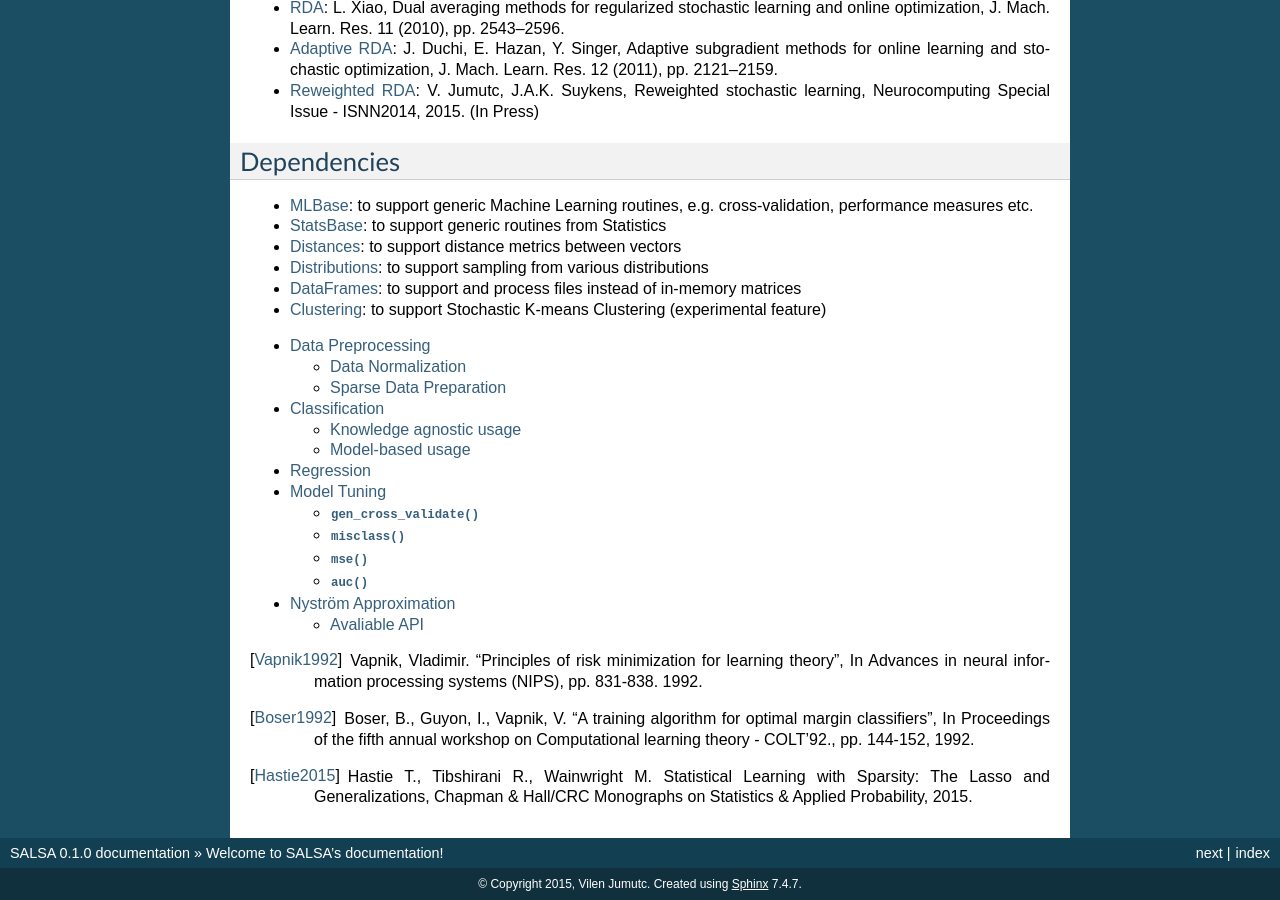
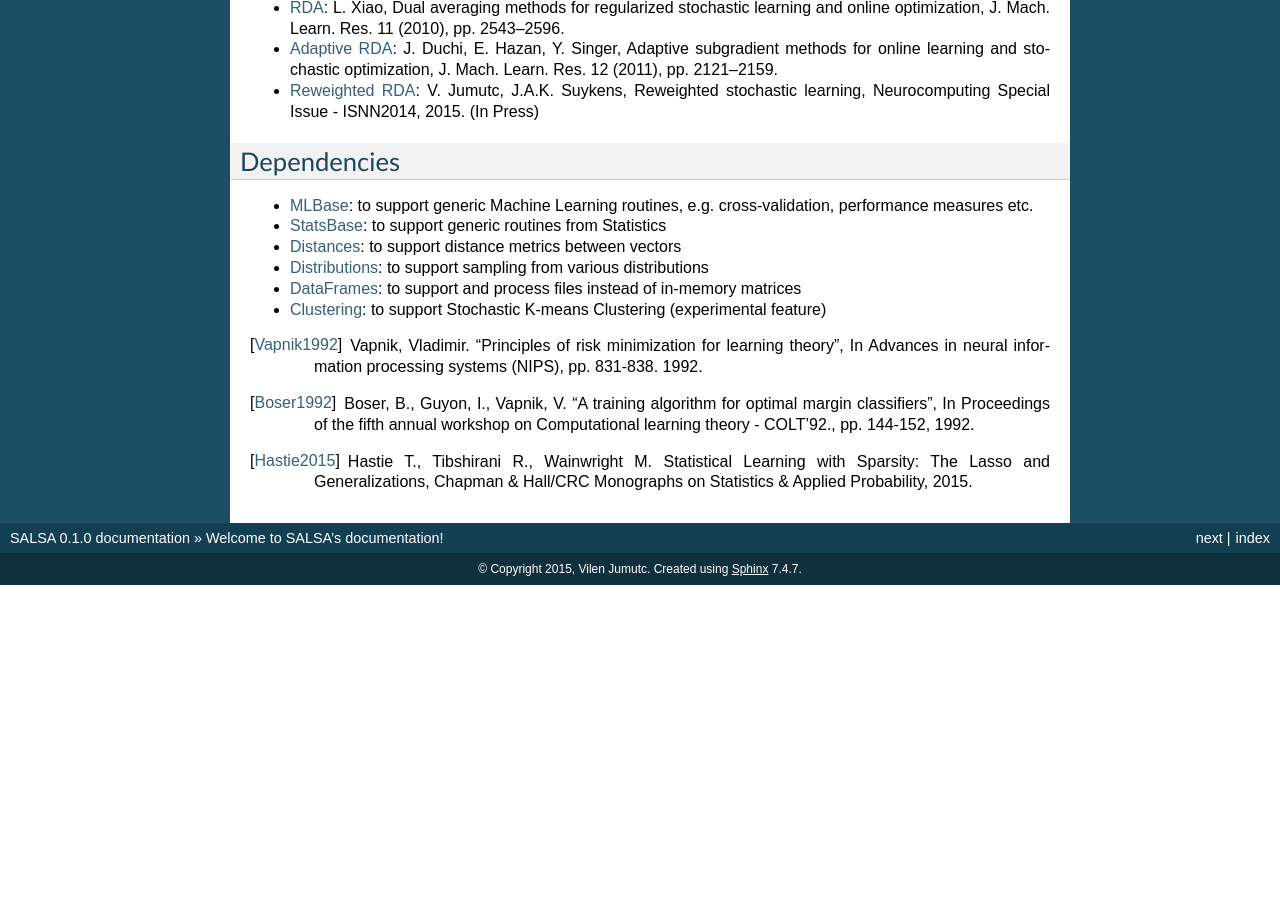
Before and after one commit to jumutc/SALSA.jl, a Sphinx documentation site: the page built from docs/source/index.rst, in a window 1280 px wide and 900 px high, scrolled down 1033 px. Built offline with Sphinx 7.4.7, drawn with Linux system fonts in a browser that asks for light colours; formulas are drawn with MathJax 3; pages that are not in the unit, such as notebooks, are missing from menus; after the commit the page ends 1618 px from its top, so only the background shows below that; part of the change alters nothing that is shown.

Commit message:
docs update

```diff
--- a/docs/source/index.rst
+++ b/docs/source/index.rst
@@ -62,8 +62,8 @@ Dependencies
 
 
 .. toctree::
-   :includehidden:
-   :maxdepth: 2
+   :hidden:
+   :maxdepth: 1
 
    Welcome! <index>
    data_preparation
```
